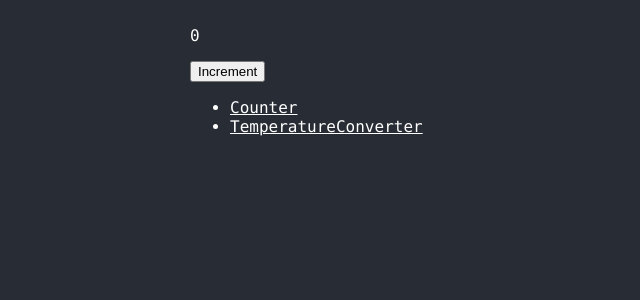
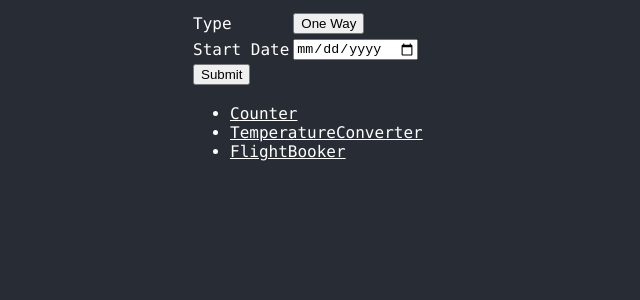
Before and after one commit to kbooz/seven-guis, a React (Create React App) app: page /flights in a window 1280 px wide. Shown: the top 300 px of the page, without its empty margins (0-640 px from the left). Built offline with nearby package versions, Linux system fonts and the light colour scheme.

Commit message:
Started FlightBooker

```diff
--- a/package.json
+++ b/package.json
@@ -1,5 +1,5 @@
 {
-  "name": "seven-gis",
+  "name": "seven-guis",
   "version": "0.1.0",
   "private": true,
   "dependencies": {
@@ -16,7 +16,7 @@
     "react-dom": "^16.13.1",
     "react-router-dom": "^5.1.2",
     "react-scripts": "3.4.1",
-    "typescript": "~3.7.2",
+    "typescript": "^3.8.3",
     "xstate": "^4.9.0"
   },
   "scripts": {
--- a/src/App.tsx
+++ b/src/App.tsx
@@ -2,11 +2,15 @@ import React from 'react';
 import { BrowserRouter as Router, Switch, Route, Link } from 'react-router-dom';
 import Counter from './guis/1.Counter/Counter';
 import TemperatureConverter from './guis/2.TemperatureConverter/TemperatureConverter';
+import FlightBooker from './guis/3.FlightBooker/FlightBooker';
 
 function App() {
   return (
     <Router>
       <Switch>
+        <Route path="/flights">
+          <FlightBooker />
+        </Route>
         <Route path="/temperature">
           <TemperatureConverter />
         </Route>
@@ -21,6 +25,9 @@ function App() {
         <li>
           <Link to="/temperature">TemperatureConverter</Link>
         </li>
+        <li>
+          <Link to="/flights">FlightBooker</Link>
+        </li>
       </ul>
     </Router>
   );
--- /dev/null
+++ b/src/guis/3.FlightBooker/FlightBooker.tsx
@@ -0,0 +1,95 @@
+import React, { ChangeEvent } from 'react';
+import { useMachine } from '@xstate/react';
+import FlightBookerMachine from './state';
+
+type InputEvent = ChangeEvent<HTMLInputElement>;
+
+function FlightBooker() {
+  const [state, send] = useMachine(FlightBookerMachine);
+
+  const { trip, startDate, backDate, error } = state.context;
+
+  const toggleTrip = () => send({ type: 'TOGGLE' });
+
+  const changeGo = ({ target: { value } }: InputEvent) =>
+    send({ type: 'CHANGE_GO', value });
+
+  const changeBack = ({ target: { value } }: InputEvent) =>
+    send({ type: 'CHANGE_BACK', value });
+
+  const submit = () => {
+    send({ type: 'SUBMIT' });
+    return false;
+  };
+
+  const retry = () => send({ type: 'RETRY' });
+
+  return (
+    <>
+      <form data-testid="form" onSubmit={submit}>
+        <table>
+          <tbody>
+            <tr>
+              <td>
+                <label htmlFor="type">Type</label>
+              </td>
+              <td>
+                <button type="button" id="type" onClick={toggleTrip}>
+                  {trip === 'oneWay' ? 'One Way' : 'Round Trip'}
+                </button>
+              </td>
+            </tr>
+            <tr>
+              <td>
+                <label htmlFor="startDate">Start Date</label>
+              </td>
+              <td>
+                <input
+                  id="startDate"
+                  type="date"
+                  value={startDate ?? ''}
+                  onChange={changeGo}
+                />
+              </td>
+            </tr>
+            {trip === 'roundTrip' && (
+              <tr>
+                <td>
+                  <label htmlFor="backDate">Back Date</label>
+                </td>
+                <td>
+                  <input
+                    id="backDate"
+                    type="date"
+                    value={backDate ?? ''}
+                    onChange={changeBack}
+                  />
+                </td>
+              </tr>
+            )}
+            <tr>
+              <td colSpan={2}>
+                <button type="submit">Submit</button>
+              </td>
+            </tr>
+          </tbody>
+        </table>
+      </form>
+      {!(state.value === 'editing') && (
+        <>
+          <p data-testid="result">
+            {state.value === 'success' && 'Flight Booked'}
+            {state.value === 'error' && error}
+          </p>
+          {state.value === 'error' && (
+            <button type="button" onClick={retry}>
+              Retry
+            </button>
+          )}
+        </>
+      )}
+    </>
+  );
+}
+
+export default FlightBooker;
--- /dev/null
+++ b/src/guis/3.FlightBooker/state.ts
@@ -0,0 +1,97 @@
+import { Machine, assign } from 'xstate';
+
+const toggleTrip = assign<FlightBooker.Context>((ctx) => ({
+  trip: ctx.trip === 'oneWay' ? 'roundTrip' : 'oneWay',
+  backDate: undefined,
+}));
+
+const changeGo = assign<FlightBooker.Context, FlightBooker.Event>(
+  (_, event) => ({
+    backDate: event.value || new Date().toISOString(),
+  })
+);
+
+const retry = assign<FlightBooker.Context>(() => ({
+  backDate: undefined,
+  error: undefined,
+}));
+
+const changeBack = assign<FlightBooker.Context, FlightBooker.Event>({
+  backDate: (ctx, event) => {
+    if (ctx.trip === 'oneWay') return undefined;
+    return event.value || new Date().toISOString();
+  },
+});
+
+const isBackEarlierThanGo = ({ backDate, startDate }: FlightBooker.Context) =>
+  backDate && backDate < startDate;
+
+const setError = assign<FlightBooker.Context, FlightBooker.Event>({
+  // error: (_,e, meta) => meta.
+});
+
+const context: FlightBooker.Context = {
+  startDate: undefined,
+  backDate: undefined,
+  trip: 'oneWay',
+};
+
+const FlightBookerMachine = Machine<
+  FlightBooker.Context,
+  FlightBooker.Schema,
+  FlightBooker.Event
+>(
+  {
+    id: 'trip_selection',
+    initial: 'editing',
+    context,
+    states: {
+      editing: {
+        on: {
+          TOGGLE: {
+            actions: 'toggleTrip',
+          },
+          CHANGE_GO: {
+            actions: 'changeGo',
+          },
+          CHANGE_BACK: {
+            actions: 'changeBack',
+          },
+          SUBMIT: 'submiting',
+        },
+      },
+      submiting: {
+        on: {
+          '': [
+            { target: 'error', cond: 'isBackEarlierThanGo' },
+            { target: 'success' },
+          ],
+        },
+      },
+      error: {
+        on: {
+          RETRY: {
+            target: 'editing',
+            actions: 'retry',
+          },
+        },
+      },
+      success: {
+        type: 'final',
+      },
+    },
+  },
+  {
+    actions: {
+      toggleTrip,
+      changeGo,
+      changeBack,
+      retry,
+    },
+    guards: {
+      isBackEarlierThanGo,
+    },
+  }
+);
+
+export default FlightBookerMachine;
```
Also changed, not shown: src/guis/3.FlightBooker/states.d.ts (added, +21 -0 lines), tsconfig.json (+2 -8 lines), 2 other files (tests, documents, lock files or other folders).
